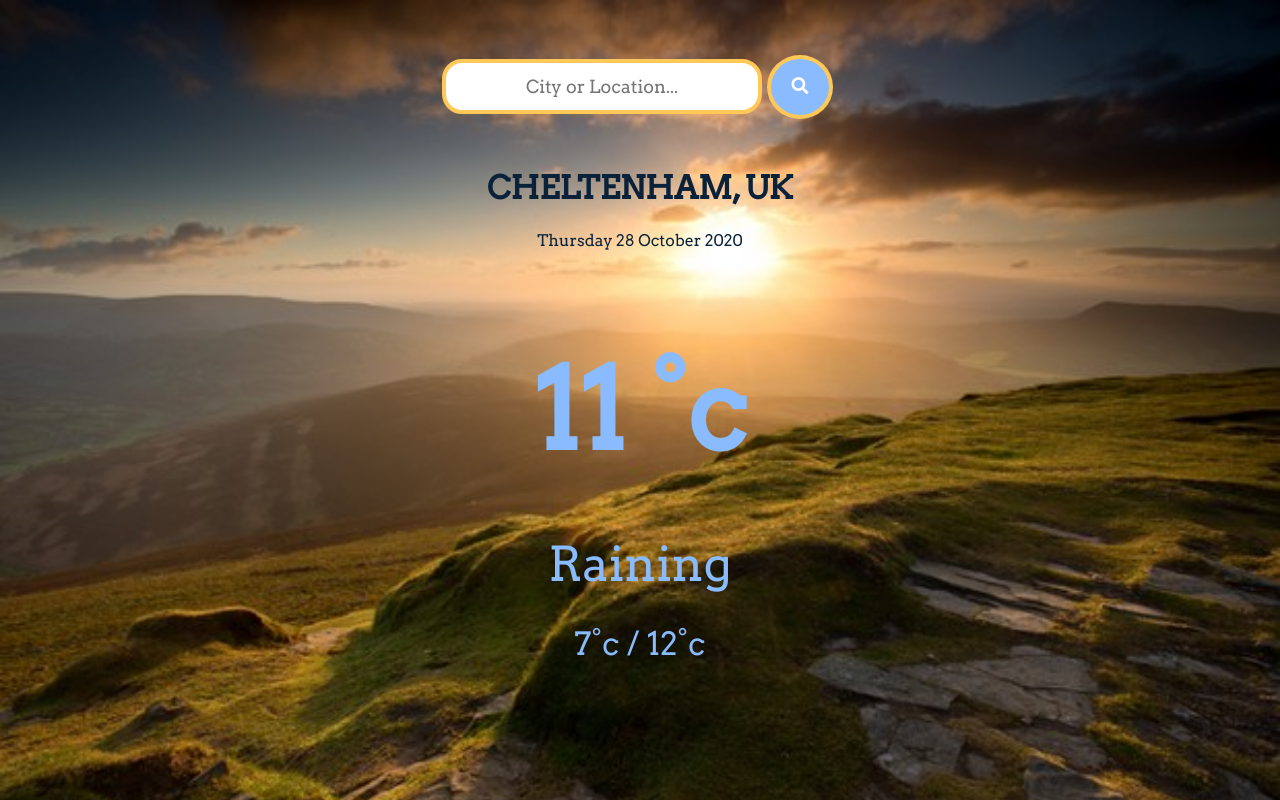
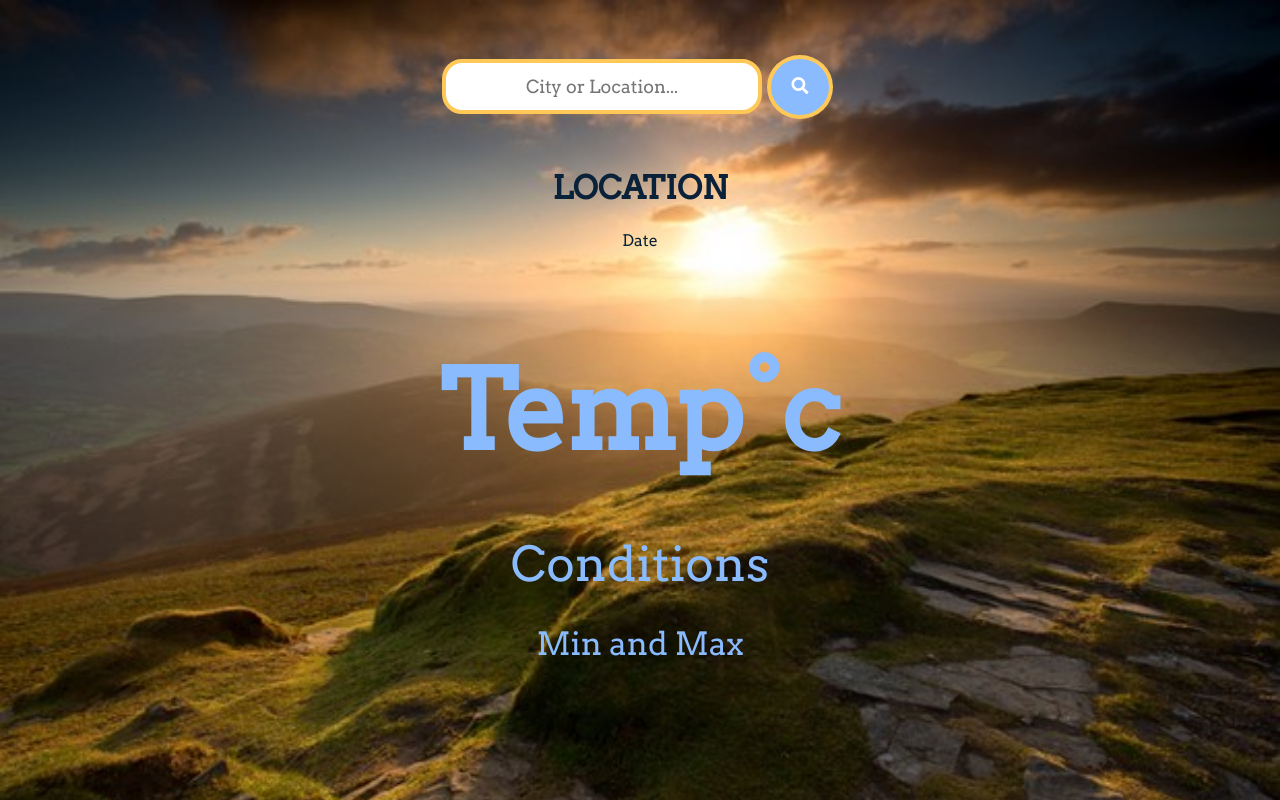
Before and after one commit to Code-Institute-Submissions/weatherLens, a plain HTML site: page index.html in a window 1280 px wide. Drawn offline with nearby package versions, Linux system fonts and the light colour scheme.

Commit message:
Location, Date, Temp, conditions, Min and Max added to index.html

```diff
--- a/index.html
+++ b/index.html
@@ -23,14 +23,14 @@
 		</div>
 		<main>
 			<section id="place">
-				<div id="area">Cheltenham, UK</div>
-				<div id="day">Thursday 28 October 2020</div>
+				<div id="area">Location</div>
+				<div id="day">Date</div>
 			</section>
 			<section id="conditions-now">
-				<div id="temperature">11	<span>°c</span>
+				<div id="temperature">Temp<span>°c</span>
 				</div>
-				<div id="conditions">Raining</div>
-				<div id="temperature-difference">7°c / 12°c</div>
+				<div id="conditions">Conditions</div>
+				<div id="temperature-difference">Min and Max</div>
 			</section>
 		</main>
 	</div>
```
Also changed, not shown: 1 other file.
